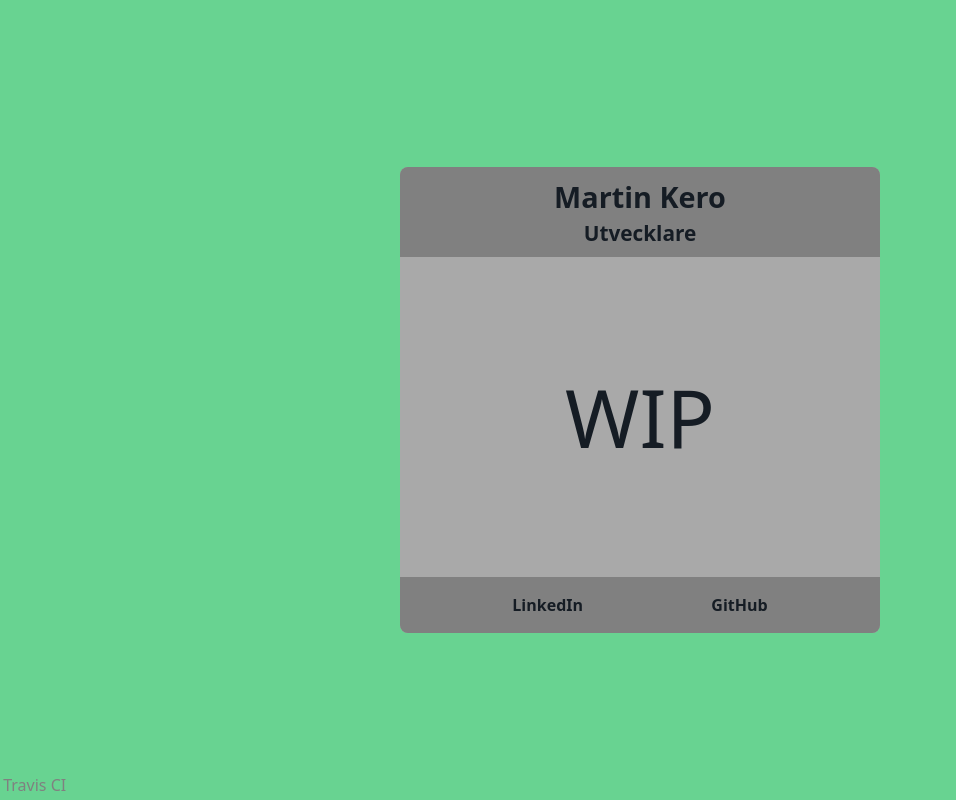
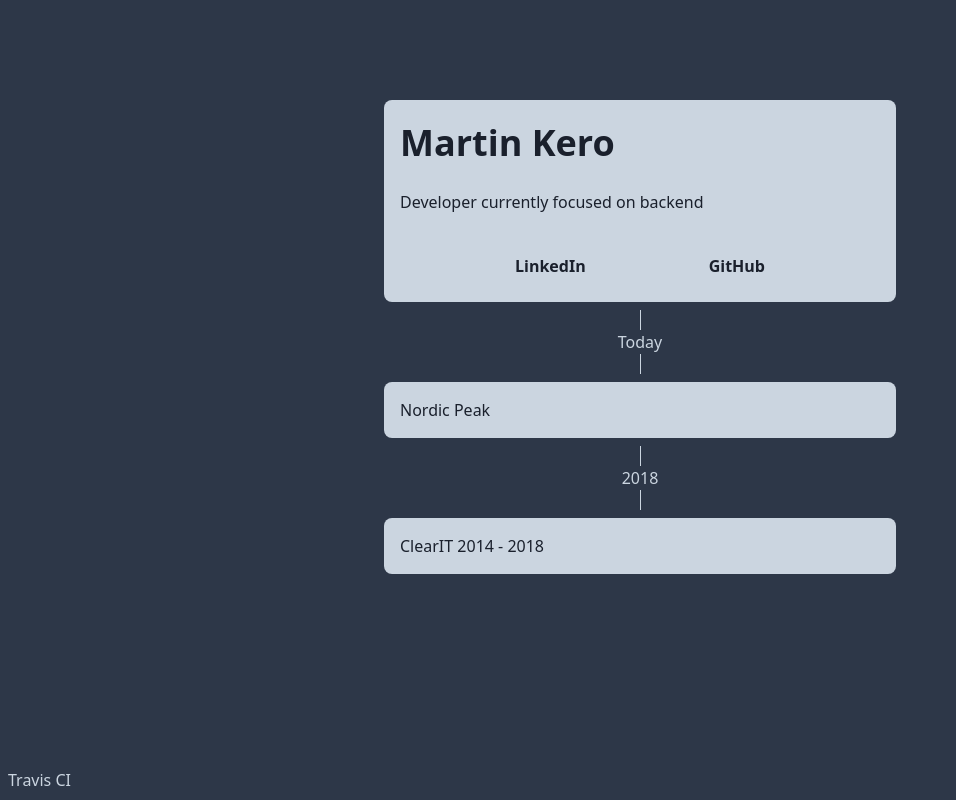
Before and after one commit to martinkero/martinkero.se, a React (Create React App) app: page / in a window 1280 px wide. Shown: the whole page, without its empty margins (0-956 px from the left). Built offline with nearby package versions, Linux system fonts and the light colour scheme.

Commit message:
Finalized move to tailwindcss, basic layout

```diff
--- a/src/components/app/App.css
+++ /dev/null
@@ -1,27 +0,0 @@
-.app {
-  color: #151c24;
-  position: absolute;
-  top: 0px;
-  bottom: 0px;
-  width: 100%;
-  display: flex;
-  align-items: center;
-  justify-content: center;
-  /* background-color: #212830; */
-  text-align: center;
-}
-
-.app > footer {
-  position: absolute;
-  bottom: 0.2rem;
-  left: 0.2rem;
-}
-
-.app > footer a {
-  text-decoration: none;
-  color: gray;
-}
-
-.app > footer a:visited {
-  color: gray;
-}
--- a/src/components/app/App.tsx
+++ b/src/components/app/App.tsx
@@ -1,13 +1,32 @@
 import React from "react";
-import "./App.css";
 import { Card } from "../card/Card";
 import { Link } from "../link/Link";
+import { Divider } from "../divider/Divider";
 
 const App = () => (
-  <div className="app bg-green-400">
-    <Card />
-    <footer>
-      <Link href="https://travis-ci.org/github/martinkero/martinkero.se" text="Travis CI" />
+  <div className="app h-full w-full flex flex-col items-center justify-center bg-gray-800 text-h mt-20 p-5">
+    <div className="max-w-lg w-full">
+      <Card
+        header={
+          <header className="text-4xl font-semibold mb-5">
+            <p>Martin Kero</p>
+          </header>
+        }
+        text={<div>Developer currently focused on backend</div>}
+        footer={
+          <footer className="flex justify-evenly mt-8">
+            <Link href="https://www.linkedin.com/in/martin-kero-63308950" text="LinkedIn" className="p-2 font-semibold hover:shadow rounded-lg" />
+            <Link href="https://github.com/martinkero" text="GitHub" className="p-2 font-semibold hover:shadow rounded-lg" />
+          </footer>
+        }
+      />
+      <Divider year="Today" />
+      <Card text="Nordic Peak" />
+      <Divider year="2018" />
+      <Card text="ClearIT 2014 - 2018" />
+    </div>
+    <footer className="absolute bottom-0 left-0 p-2">
+      <Link href="https://travis-ci.org/github/martinkero/martinkero.se" text="Travis CI" className="text-gray-400" />
     </footer>
   </div>
 );
--- a/src/components/card/Card.css
+++ /dev/null
@@ -1,41 +0,0 @@
-.card {
-    background-color: darkgray;
-    overflow: hidden;
-    border-radius: .5rem;
-    min-width: 30rem;
-}
-
-.card header .name {
-    font-size: 1.8rem;
-}
-
-.card header {
-    font-size: 1.3rem;
-    padding: .5rem;
-    background-color: gray;
-    font-weight: bold;
-}
-
-.card section {
-    min-height: 20rem;
-    display: flex;
-    align-items: center;
-    justify-content: center;
-}
-
-.card section .wip {
-    font-size: 5rem;
-}
-
-.card footer {
-    background-color: gray;
-    display: flex;
-    justify-content: space-evenly;
-    width: 100%;
-}
-
-.card footer .link {
-    flex-direction: row;
-    padding: 1rem;
-    font-weight: 600;
-}
--- a/src/components/card/Card.tsx
+++ b/src/components/card/Card.tsx
@@ -1,23 +1,17 @@
-import React from 'react';
+import React from "react";
 
-import './Card.css';
-import { Link } from '../link/Link';
+import { Link } from "../link/Link";
 
-export const Card = () =>
-    <div className="card">
-        <header>
-            <p className="name">
-                Martin Kero
-            </p>
-            <p>
-                Utvecklare
-            </p>
-        </header>
-        <section>
-            <div className="wip">WIP</div>
-        </section>
-        <footer>
-            <Link href="https://www.linkedin.com/in/martin-kero-63308950" text="LinkedIn" className="link" />
-            <Link href="https://github.com/martinkero" text="GitHub" className="link" />
-        </footer>
-    </div>
+interface args {
+  text: React.ReactNode;
+  header?: React.ReactNode;
+  footer?: React.ReactNode;
+}
+
+export const Card = ({ header, text, footer }: args) => (
+  <div className="card  bg-gray-400 text-gray-900 rounded-lg p-4">
+    {header}
+    <section>{text}</section>
+    {footer}
+  </div>
+);
--- /dev/null
+++ b/src/components/divider/Divider.tsx
@@ -0,0 +1,18 @@
+import React from "react";
+
+interface args {
+  year?: string;
+}
+
+export const Divider = ({ year }: args) => {
+  if (!year) {
+    return <div className="h-20"></div>;
+  }
+  return (
+    <div className="max-w-lg h-20 flex flex-col items-center p-2">
+      <div className="w-px bg-gray-400 h-full"></div>
+      <div className="text-center text-gray-400">{year}</div>
+      <div className="w-px bg-gray-400 h-full"></div>
+    </div>
+  );
+};
--- a/src/components/link/Link.css
+++ /dev/null
@@ -1,12 +0,0 @@
-.link {
-    text-decoration: none;
-    color: inherit;
-}
-
-.link:hover {
-    background-color: #787878;
-}
-
-.link:visited {
-    color: inherit;
-}
--- a/src/components/link/Link.tsx
+++ b/src/components/link/Link.tsx
@@ -1,6 +1,13 @@
-import React from 'react';
+import React from "react";
 
-import './Link.css';
+interface args {
+  href: string;
+  text: string;
+  className?: string;
+}
 
-export const Link = ({ href, text, className }: { href: string, text: string, className?: string }) =>
-    <a href={href} target="_blank" rel="noopener noreferrer" className={className}>{text}</a>
+export const Link = ({ href, text, className }: args) => (
+  <a href={href} target="_blank" rel="noopener noreferrer" className={className}>
+    {text}
+  </a>
+);
--- a/src/index.css
+++ b/src/index.css
@@ -1,5 +1,6 @@
 body {
   margin: 0;
+  background-color: #2d3748;
 }
 
 /* open-sans-regular - latin */
```
